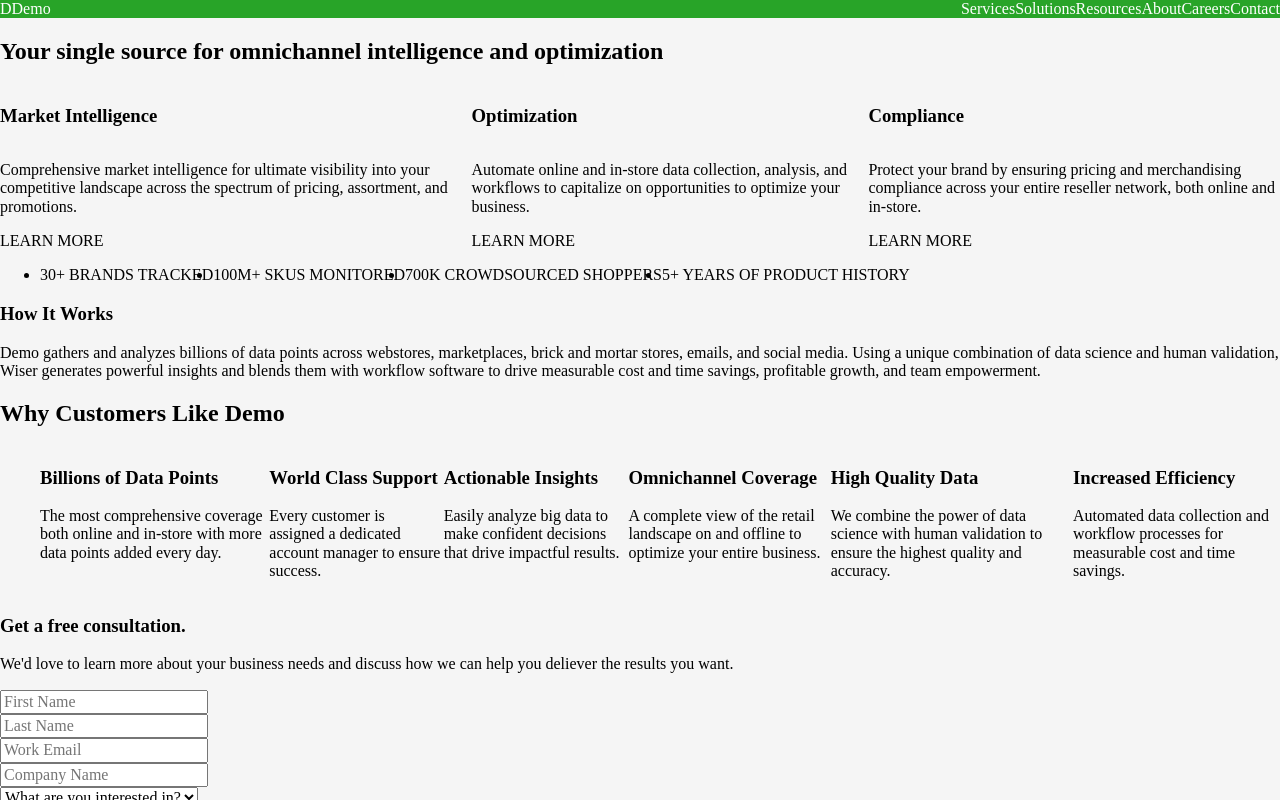
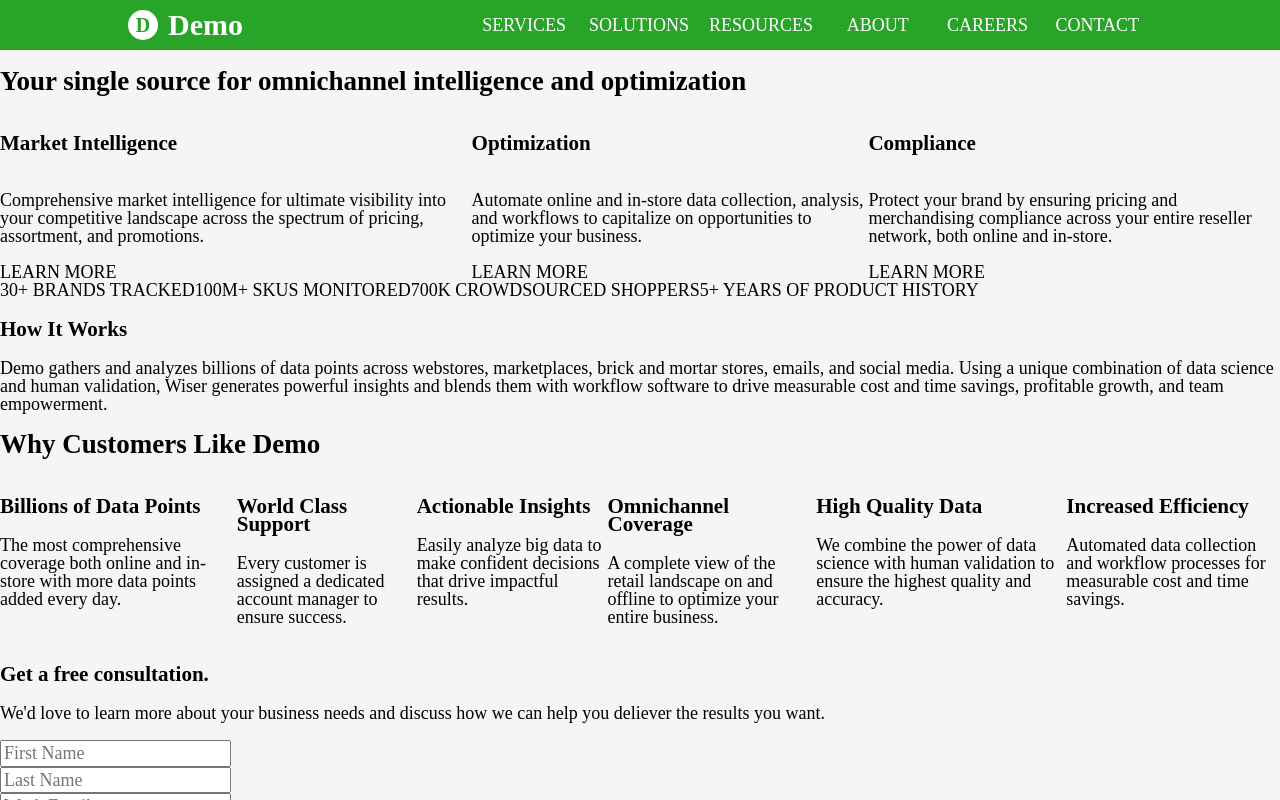
Before and after one commit to Vccentric/Responsive-Designs, a React app: page / in a window 1280 px wide. Shown: the top 800 px of the page. Built offline with nearby package versions, Linux system fonts and the light colour scheme.

Commit message:
1. Layout updates to the 'header' component. 2. CSS updates for the 'header' component.

```diff
--- a/src/design-1/components/Header.js
+++ b/src/design-1/components/Header.js
@@ -4,18 +4,20 @@ import React from "react";
 const Header = () => {
     return (
         <header id="header">
-            <div className="container">
-                <div className="logo">D</div>
-                <div className="company">Demo</div>
+            <div className="container max">
+                <div className="company-info">
+                    <div className="logo">D</div>
+                    <div className="company">Demo</div>
+                </div>
+                <ul className="menubar">
+                    <li>SERVICES</li>
+                    <li>SOLUTIONS</li>
+                    <li>RESOURCES</li>
+                    <li>ABOUT</li>
+                    <li>CAREERS</li>
+                    <li>CONTACT</li>
+                </ul>
             </div>
-            <ul className="menubar">
-                <li>Services</li>
-                <li>Solutions</li>
-                <li>Resources</li>
-                <li>About</li>
-                <li>Careers</li>
-                <li>Contact</li>
-            </ul>
         </header>
     );
 }
--- a/src/design-1/css/styles.css
+++ b/src/design-1/css/styles.css
@@ -12,6 +12,8 @@
 
 #root {
     background-color: whitesmoke;
+    font-size: 18px;
+    line-height: 18px;
 }
 
 .title {
@@ -30,6 +32,17 @@
     flex-direction: column;
 }
 
+.container.max {
+    flex: 1;
+    margin: 0 10%;
+}
+
+ul {
+    list-style-type: none;
+    margin: 0;
+    padding: 0;
+}
+
 /* ===== Header ===== */
 
 #header {
@@ -38,25 +51,53 @@
     display: flex;
     flex-direction: row;
     flex-wrap: nowrap;
+    height: 50px;
 }
 
-#header ul {
-    list-style-type: none;
-    margin: 0;
-    padding: 0;
-}
-
-#header .container {
+#header .company-info {
     display: flex;
     flex-direction: row;
     flex: 1;
+    align-items: center;
+}
+
+#header .company-info .logo {
+    height: 30px;
+    width: 30px;
+    background-color: white;
+    color: #28a428;
+    border-radius: 15px;
+    display: flex;
+    text-align: center;
+    justify-content: center;
+    align-items: center;
+    font-size: 20px;
+    line-height: 20px;
+    font-weight: bold;
+    margin-right: 10px;
+}
+
+#header .company-info .company {
+    font-size: 30px;
+    font-weight: bold;
 }
 
 #header .menubar {
     display: flex;
     flex-direction: row;
     justify-content: flex-end;
-    flex: 3;
+    flex: 2;
+    align-items: stretch;
+}
+
+#header .menubar li {
+    display: flex;
+    text-align: center;
+    flex: 1;
+    align-items: center;
+    justify-content: center;
+    cursor: pointer;
+    padding: 0 10px;
 }
 
 /* ===== Services Section ===== */
```
